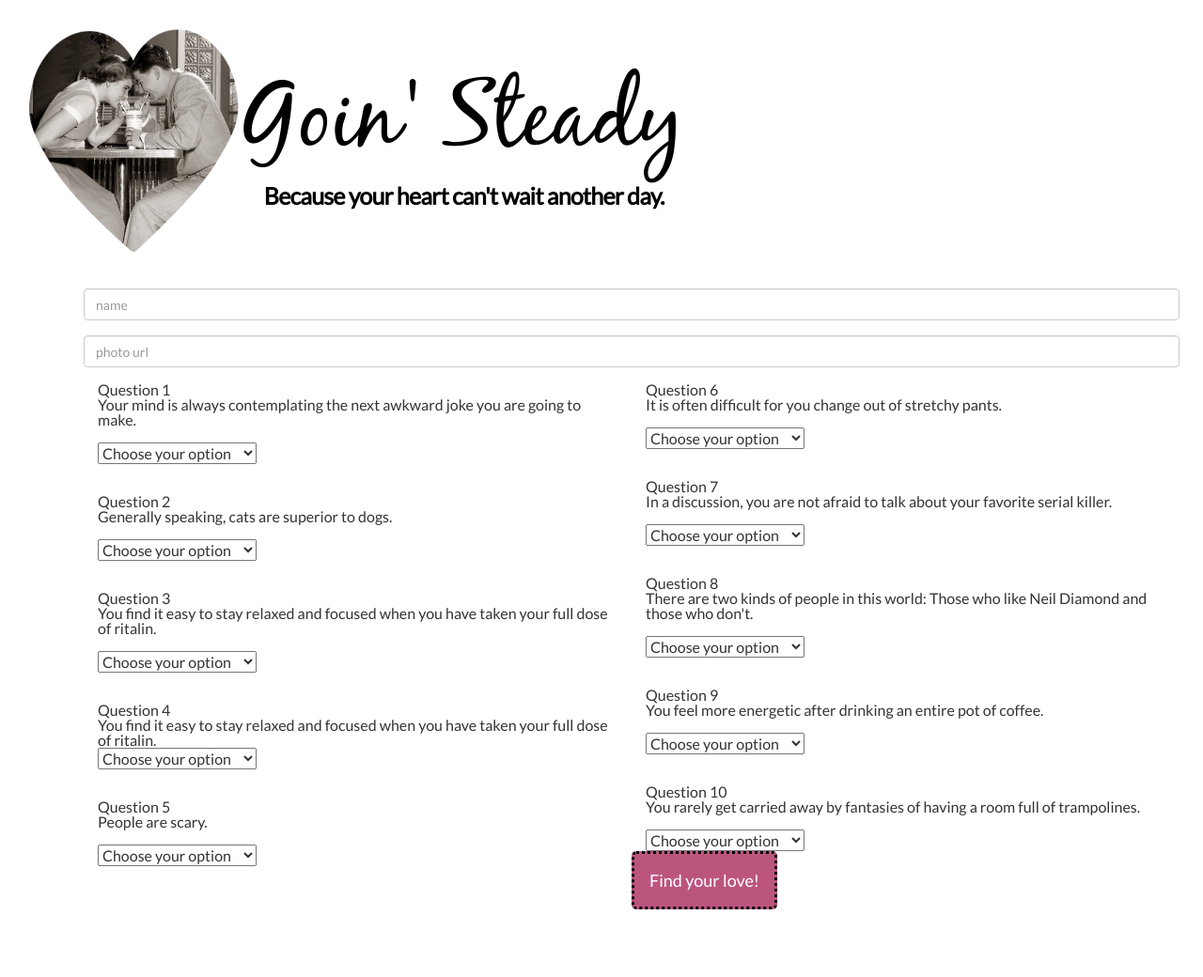
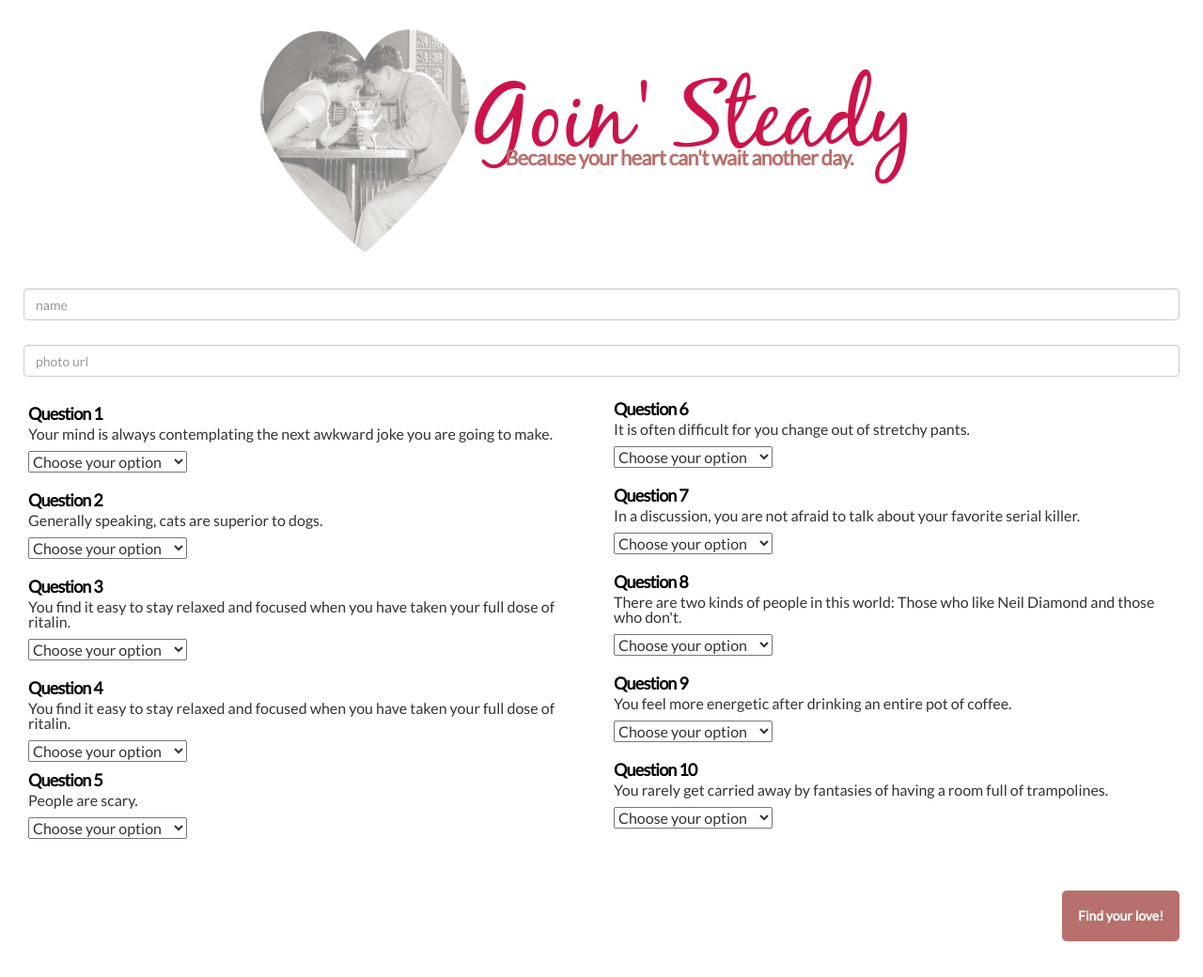
Before and after one commit to alyciamriley/FriendFinder, a website: page public/survey.html in a window 1280 px wide. Shown: the whole page at 94% size. Drawn offline with nearby package versions, Linux system fonts and the light colour scheme.

Commit message:
redesign

```diff
--- a/public/css/style.css
+++ b/public/css/style.css
@@ -6,6 +6,13 @@ Salmon: #ff9999;
 Gray: #999999;
 Red: #cc0033;
 Pale Gray: #cccccc;
+
+Red: #cc144a;
+Orange: #e95a3c;
+teal: #7cc4b6;
+lt pink: #f99a94;
+mauve: #b7706c;
+blue: #497574;
 
 ------Fonts----------
 */
@@ -34,56 +41,89 @@ Pale Gray: #cccccc;
 body {
     font-family: 'Lato', sans-serif;
     display: flex;
-    max-width: 100%;
     margin: 25px;
 }
 
 
 h1 {
     font-family: 'blackjack', Arial, Helvetica, sans-serif;
-    color:#000;
+    color:#cc144a;
     font-size: 100px;
     align-self: center;
 }
 
 h2 {
     font-weight: bolder;
-    font-size: 25px;
+    font-size: 22px;
     text-align: center;
+    letter-spacing: -.05rem;
+    color: #b7706c;
+    position: relative;
+    top: -40px;
+    left: -35px;
+}
+
+h3 {
+    font-weight: bolder;
+    font-size: 18px;
     letter-spacing: -.05rem;
     color: #000;
 }
 
-
 .main-container {
     display: flex;
     flex-direction: column;
+    width: 100%;
 }
+
 /* ------TitleBar------ */
 .title-bar {
     display: flex;
     height: 250px;
-    width: 100%;
+    width: 60%;
+    margin: auto;
 }
 
 .heart-image {
     height: auto;
     width: 235px;
+    opacity: .5;
 }
 
 .title {
     align-self: center;
+    position: relative;
+    width: 100%;
 }
 
+#nameInput, #photoInput {
+    width: 100%;
+    margin-bottom: 10px;
+}
+
+#photoInput {
+    margin-bottom: 25px;
+}
+
+.question * {
+    margin: 5px;
+}
+
+.dropdown {
+    margin-bottom: 15px;
+}
 
 /* ------Main Content------ */
 .app-introduction {
-    width: 70%;
-    opacity: 0.5;
+    opacity: 0.9;
     border-radius: 25px;
     text-align: center;
+    color: #497574;
     font-weight: 700;
+}
 
+p.description {
+    margin-bottom: 25px;
 }
 
 .scriptFont {
@@ -97,33 +137,34 @@ h2 {
     font-size: 1.5rem;
 }
 
+.question-container {
+    column-count: 2;
+}
 
 /* ------Buttons------ */
-#surveyBtn {
-     background-color: #cc0033;
-     padding: 1rem;
-     margin-top: 0rem;
-     border: 3px dotted black;
-     border-radius: 5px;
-     -webkit-transition-duration: 0.1s; /* Safari */
-    transition-duration: 0.2s;
-}
 
-#submitBtn {
-    background-color: #BB557E;
+a.btn {
+    background-color: #b7706c;
+    color: #FFFFFF;
+    font-weight: bold;
     padding: 1rem;
     margin-top: 0rem;
-    border: 3px dotted black;
     border-radius: 5px;
-    -webkit-transition-duration: 0.1s; /* Safari */
-   transition-duration: 0.2s;
+    -webkit-transition-duration: 0.1s;
+    transition-duration: 0.2s;
 
 }
 
-#surveyBtn:hover , #submitBtn:hover{
+.btn:hover{
     background-color: #cc9999;
     color: white;
 
+}
+
+a#submitBtn {
+    width: fit-content;
+    align-self: flex-end;
+    margin-top: 25px;
 }
 
 
@@ -133,8 +174,8 @@ h2 {
 }
 
 #questionContainer {
-    height: 50rem;
-    margin-left: 4rem;
+    display: flex;
+    flex-direction: column;
 
 }
 
--- a/public/survey.html
+++ b/public/survey.html
@@ -11,8 +11,6 @@
   <meta name="viewport" content="width=device-width, initial-scale=1">
   <script src="https://code.jquery.com/jquery.js"></script>
   <script src="app.js"></script>
-  <script src="https://code.jquery.com/jquery.js"></script></script>
-
 
   <!--bootstrap links-->
   <link rel="stylesheet" href="https://maxcdn.bootstrapcdn.com/bootstrap/3.3.6/css/bootstrap.min.css">
@@ -45,16 +43,13 @@
             <input type="name" class="form-control" id="nameInput" placeholder="name">
             <label for="photoInput"></label>
             <input type="photo" class="form-control" id="photoInput" placeholder="photo url">
-            <br>
 
             <!-- Survey Questions -->
-
-            <div class="col-lg-6">
-              <div class="input-field col s12">
+            <div class="question-container">
+              <div class="question">
                 <h3>Question 1</h3>
                 <h5>Your mind is always contemplating the next awkward joke you are going to make.</h5>
-                <br>
-                <select id="q1">
+                <select id="q1" class="dropdown">
                   <option value="" disabled selected>Choose your option</option>
                   <option value="1">1 (Strongly Disagree)</option>
                   <option value="2">2</option>
@@ -63,14 +58,11 @@
                   <option value="5">5 (Strongly Agree)</option>
                 </select>
               </div>
-              <br>
-              <br>
 
-              <div class="input-field col s12">
+              <div class="question">
                 <h3>Question 2</h3>
                 <h5>Generally speaking, cats are superior to dogs.</h5>
-                <br>
-                <select id="q2">
+                <select id="q2" class="dropdown">
                   <option value="" disabled selected>Choose your option</option>
                   <option value="1">1 (Strongly Disagree)</option>
                   <option value="2">2</option>
@@ -79,14 +71,11 @@
                   <option value="5">5 (Strongly Agree)</option>
                 </select>
               </div>
-              <br>
-              <br>
 
-              <div class="input-field col s12">
+              <div class="question">
                 <h3>Question 3</h3>
                 <h5>You find it easy to stay relaxed and focused when you have taken your full dose of ritalin.</h5>
-                <br>
-                <select id="q3">
+                <select id="q3" class="dropdown">
                   <option value="" disabled selected>Choose your option</option>
                   <option value="1">1 (Strongly Disagree)</option>
                   <option value="2">2</option>
@@ -95,14 +84,11 @@
                   <option value="5">5 (Strongly Agree)</option>
                 </select>
               </div>
-              <br>
-              <br>
 
-              <div class="input-field col s12">
+              <div class="question" class="dropdown">
                 <h3>Question 4</h3>
                 <h5>You find it easy to stay relaxed and focused when you have taken your full dose of ritalin.</h5>
                 <select id="q4">
-                  <br>
                   <option value="" disabled selected>Choose your option</option>
                   <option value="1">1 (Strongly Disagree)</option>
                   <option value="2">2</option>
@@ -111,14 +97,78 @@
                   <option value="5">5 (Strongly Agree)</option>
                 </select>
               </div>
-              <br>
-              <br>
-
-              <div class="input-field col s12">
+              <div class="question">
                 <h3>Question 5</h3>
                 <h5>People are scary.</h5>
-                <br>
-                <select id="q5">
+                <select id="q5" class="dropdown">
+                  <option value="" disabled selected>Choose your option</option>
+                  <option value="1">1 (Strongly Disagree)</option>
+                  <option value="2">2</option>
+                  <option value="3">3</option>
+                  <option value="4">4</option>
+                  <option value="5">5 (Strongly Agree)</option>
+                </select>
+              </div>
+
+              <div class="question">
+                <h3>Question 6</h3>
+                <h5>It is often difficult for you change out of stretchy pants.</h5>
+                <select id="q6" class="dropdown">
+                  <option value="" disabled selected>Choose your option</option>
+                  <option value="1">1 (Strongly Disagree)</option>
+                  <option value="2">2</option>
+                  <option value="3">3</option>
+                  <option value="4">4</option>
+                  <option value="5">5 (Strongly Agree)</option>
+                </select>
+              </div>
+
+              <div class="question">
+                <h3>Question 7</h3>
+                <h5>In a discussion, you are not afraid to talk about your favorite serial killer.</h5>
+                <select id="q7" class="dropdown">
+                  <option value="" disabled selected>Choose your option</option>
+                  <option value="1">1 (Strongly Disagree)</option>
+                  <option value="2">2</option>
+                  <option value="3">3</option>
+                  <option value="4">4</option>
+                  <option value="5">5 (Strongly Agree)</option>
+                </select>
+              </div>
+
+              <div class="question">
+                <h3>Question 8</h3>
+                <h5>There are two kinds of people in this world: Those who like Neil Diamond and those who don't.
+                </h5>
+                <select id="q8" class="dropdown">
+                  <option value="" disabled selected>Choose your option</option>
+                  <option value="1">1 (Strongly Disagree)</option>
+                  <option value="2">2</option>
+                  <option value="3">3</option>
+                  <option value="4">4</option>
+                  <option value="5">5 (Strongly Agree)</option>
+                </select>
+              </div>
+
+
+              <div class="question">
+                <h3>Question 9</h3>
+                <h5>You feel more energetic after drinking an entire pot of coffee.</h5>
+                <select id="q9" class="dropdown">
+                  <option value="" disabled selected>Choose your option</option>
+                  <option value="1">1 (Strongly Disagree)</option>
+                  <option value="2">2</option>
+                  <option value="3">3</option>
+                  <option value="4">4</option>
+                  <option value="5">5 (Strongly Agree)</option>
+                </select>
+              </div>
+
+
+              <div class="question">
+                <h3>Question 10</h3>
+                <h5>You rarely get carried away by fantasies of having a room full of trampolines.</h5>
+                <select id="q10" class="dropdown">
                   <option value="" disabled selected>Choose your option</option>
                   <option value="1">1 (Strongly Disagree)</option>
                   <option value="2">2</option>
@@ -128,96 +178,12 @@
                 </select>
               </div>
             </div>
-            <div class="col-lg-6">
-
-              <div class="input-field col s12">
-                <h3>Question 6</h3>
-                <h5>It is often difficult for you change out of stretchy pants.</h5>
-                <br>
-                <select id="q6">
-                  <option value="" disabled selected>Choose your option</option>
-                  <option value="1">1 (Strongly Disagree)</option>
-                  <option value="2">2</option>
-                  <option value="3">3</option>
-                  <option value="4">4</option>
-                  <option value="5">5 (Strongly Agree)</option>
-                </select>
-              </div>
-              <br>
-              <br>
-
-              <div class="input-field col s12">
-                <h3>Question 7</h3>
-                <h5>In a discussion, you are not afraid to talk about your favorite serial killer.</h5>
-                <br>
-                <select id="q7">
-                  <option value="" disabled selected>Choose your option</option>
-                  <option value="1">1 (Strongly Disagree)</option>
-                  <option value="2">2</option>
-                  <option value="3">3</option>
-                  <option value="4">4</option>
-                  <option value="5">5 (Strongly Agree)</option>
-                </select>
-              </div>
-              <br>
-              <br>
-
-              <div class="input-field col s12">
-                <h3>Question 8</h3>
-                <h5>There are two kinds of people in this world: Those who like Neil Diamond and those who don't.
-                </h5>
-                <br>
-                <select id="q8">
-                  <option value="" disabled selected>Choose your option</option>
-                  <option value="1">1 (Strongly Disagree)</option>
-                  <option value="2">2</option>
-                  <option value="3">3</option>
-                  <option value="4">4</option>
-                  <option value="5">5 (Strongly Agree)</option>
-                </select>
-              </div>
-              <br>
-              <br>
-
-              <div class="input-field col s12">
-                <h3>Question 9</h3>
-                <h5>You feel more energetic after drinking an entire pot of coffee.</h5>
-                <br>
-                <select id="q9">
-                  <option value="" disabled selected>Choose your option</option>
-                  <option value="1">1 (Strongly Disagree)</option>
-                  <option value="2">2</option>
-                  <option value="3">3</option>
-                  <option value="4">4</option>
-                  <option value="5">5 (Strongly Agree)</option>
-                </select>
-              </div>
-              <br>
-              <br>
-
-              <div class="input-field col s12">
-                <h3>Question 10</h3>
-                <h5>You rarely get carried away by fantasies of having a room full of trampolines.</h5>
-                <br>
-                <select id="q10">
-                  <option value="" disabled selected>Choose your option</option>
-                  <option value="1">1 (Strongly Disagree)</option>
-                  <option value="2">2</option>
-                  <option value="3">3</option>
-                  <option value="4">4</option>
-                  <option value="5">5 (Strongly Agree)</option>
-                </select>
-              </div>
-            </div>
-            <br>
-            <br>
           </div>
-
         </form>
-        <a class="btn btn-primary btn-lg" id="submitBtn">Find your love!</a>
+        <a class="btn" id="submitBtn">Find your love!</a>
       </div>
 
-      <!-- Modal -->
+ <!-- Modal -->
       <div id="results-modal" class="modal fade" role="dialog">
         <div class="modal-dialog">
 
@@ -237,11 +203,12 @@
               <button type="button" class="btn btn-default" data-dismiss="modal">Close</button>
             </div>
           </div>
+
         </div>
       </div>
+      </div>
     </div>
-
-
+    </div>
   </div>
 </body>
 
```
Also changed, not shown: public/app.js (+7 -6 lines), public/home.html (+14 -52 lines), routes/apiRoutes.js (+9 -5 lines).
